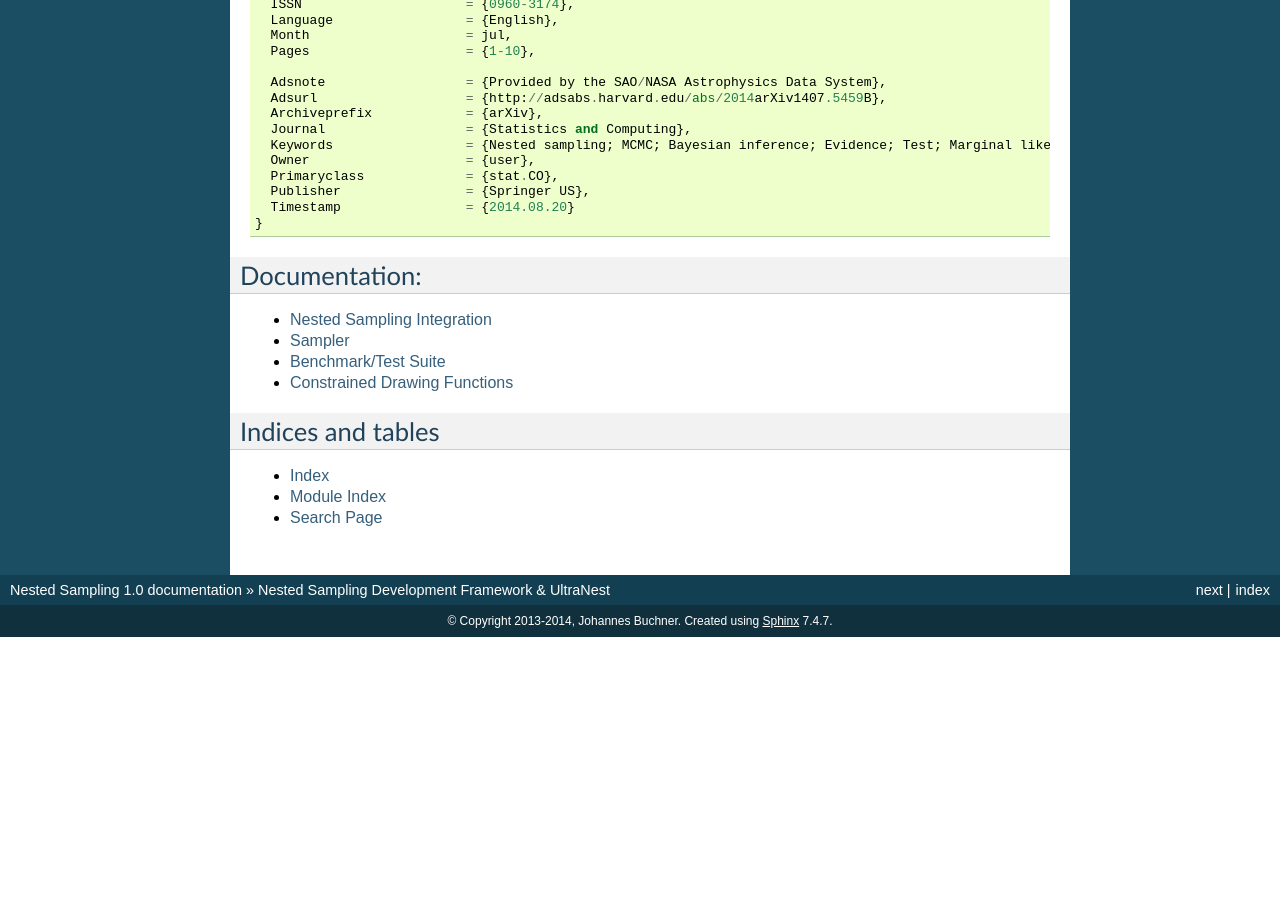
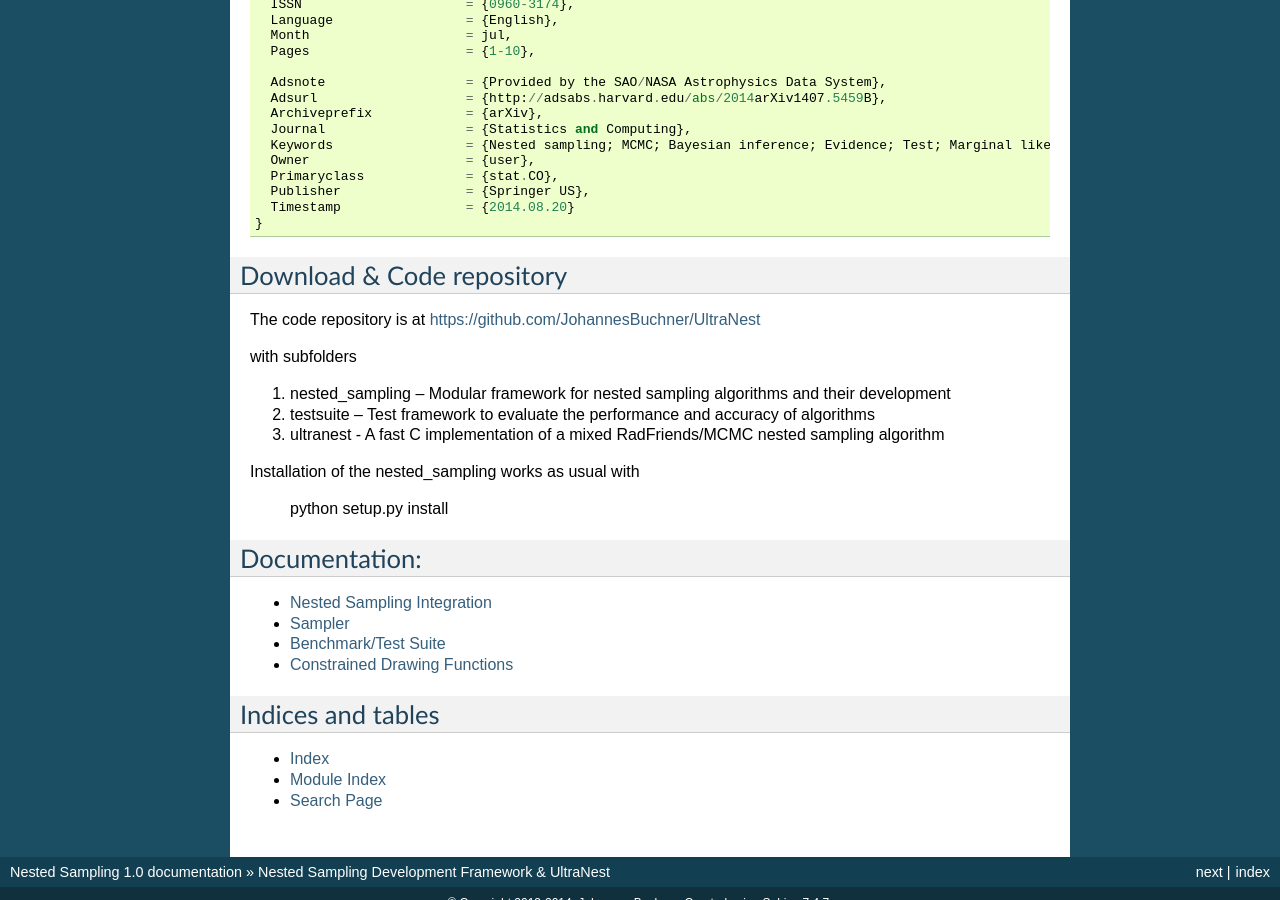
Before and after one commit to JohannesBuchner/nested-sampling, a Sphinx documentation site: the page built from doc/index.rst, in a window 1280 px wide and 900 px high, scrolled down 1762 px. Built offline with Sphinx 7.4.7, drawn with Linux system fonts in a browser that asks for light colours; formulas are drawn with MathJax 3; before the commit the page ends 2399 px from its top, so only the background shows below that; some of the changed text lies outside the part shown.

Commit message:
added link in docs to github page

```diff
--- a/doc/index.rst
+++ b/doc/index.rst
@@ -121,6 +121,23 @@ BibTeX::
 	  Timestamp                = {2014.08.20}
 	}
 
+
+Download & Code repository
+------------------------------
+
+The code repository is at
+https://github.com/JohannesBuchner/UltraNest
+
+with subfolders
+
+1) nested_sampling -- Modular framework for nested sampling algorithms and their development
+2) testsuite -- Test framework to evaluate the performance and accuracy of algorithms
+3) ultranest - A fast C implementation of a mixed RadFriends/MCMC nested sampling algorithm
+
+Installation of the nested_sampling works as usual with
+
+	python setup.py install
+
 Documentation:
 -------------------------------
 
```
